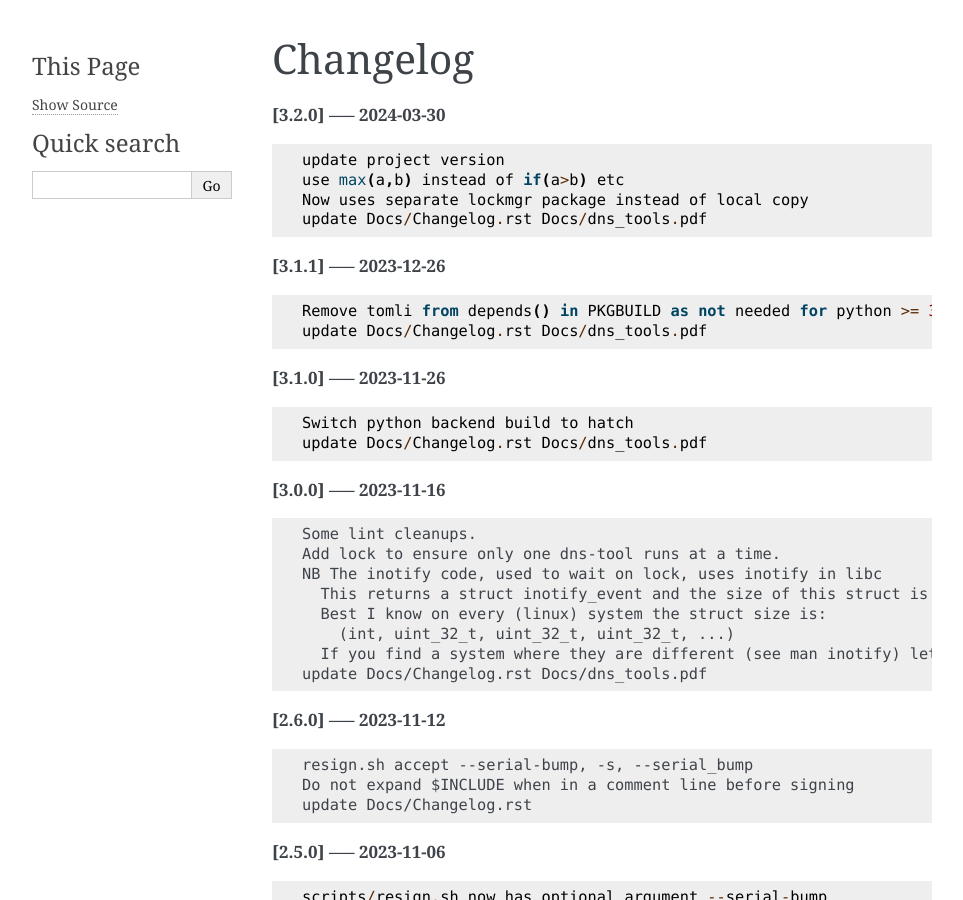
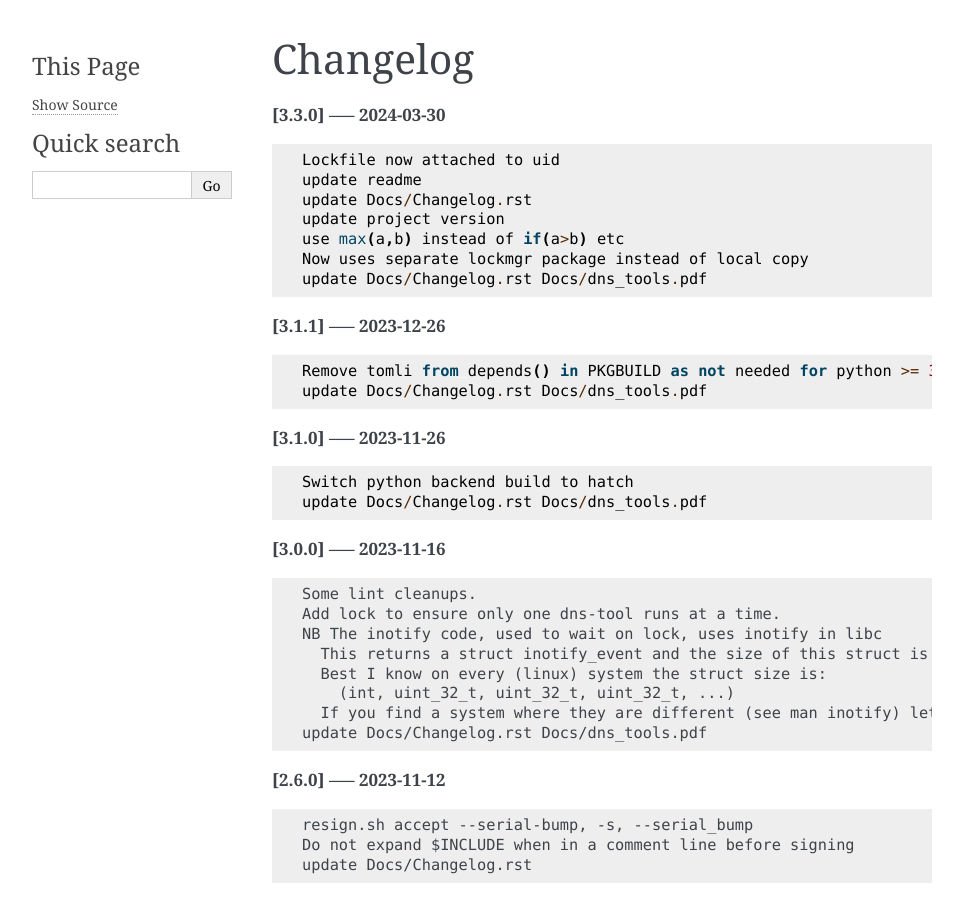
Before and after one commit to gene-git/dns_tools, a Sphinx documentation site: the page built from Docs/Changelog.rst, in a window 1280 px wide and 900 px high. Shown: the whole window, without its empty margins (148-1111 px from the left). Built offline with Sphinx 7.4.7, drawn with Linux system fonts in a browser that asks for light colours; pages that are not in the unit, such as notebooks, are missing from menus.

Commit message:
update Docs/Changelog.rst Docs/dns_tools.pdf

```diff
--- a/Docs/Changelog.rst
+++ b/Docs/Changelog.rst
@@ -1,8 +1,11 @@
 Changelog
 =========
 
-**[3.2.0] ----- 2024-03-30** ::
+**[3.3.0] ----- 2024-03-30** ::
 
+	    Lockfile now attached to uid
+	    update readme
+	    update Docs/Changelog.rst
 	    update project version
 	    use max(a,b) instead of if(a>b) etc
 	    Now uses separate lockmgr package instead of local copy
```
Also changed, not shown: 1 other file.
